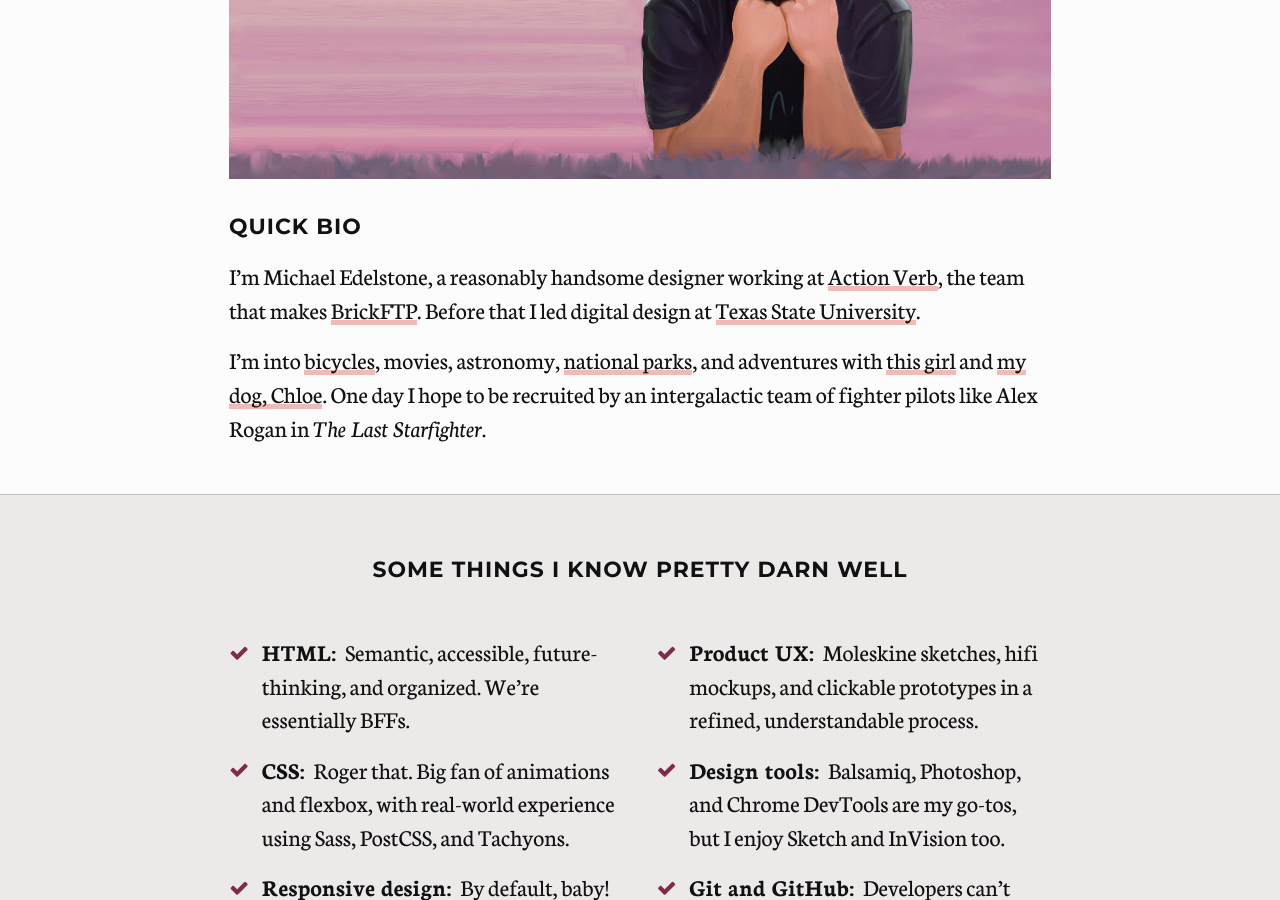
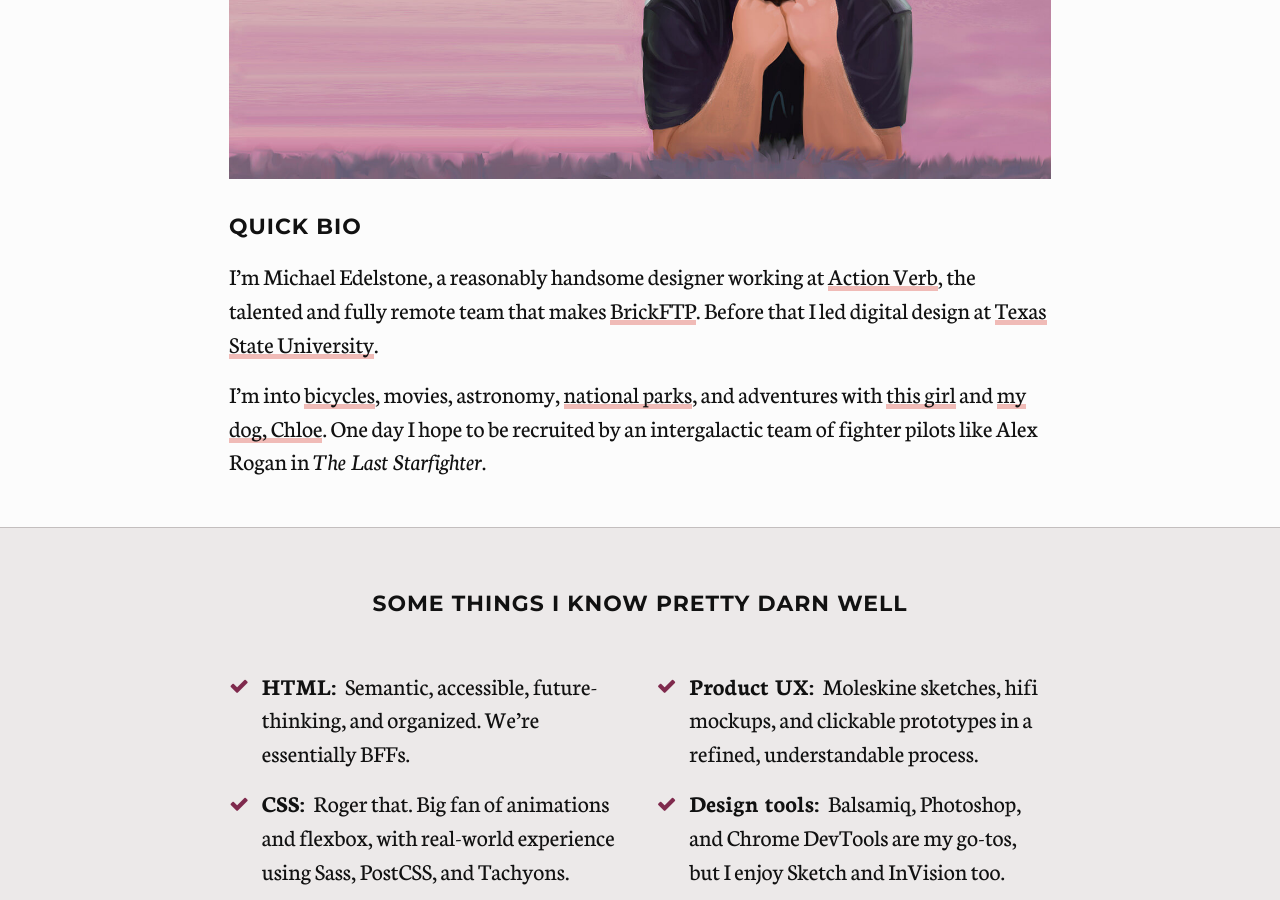
Before and after one commit to edelstone/my-website, a Jekyll site: the page built from about.html, in a window 1280 px wide and 900 px high, scrolled down 446 px. Built offline with Jekyll 4.4.1, drawn with Linux system fonts in a browser that asks for light colours; nearby versions of some CDN libraries; comment, search, counter and statistics services are not loaded.

Commit message:
adds info about Action Verb team

```diff
--- a/about.html
+++ b/about.html
@@ -20,7 +20,7 @@ button-next-link: /portfolio
 
 		<div class="text-intro">
 			<h2>Quick bio</h2>
-			<p>I’m Michael Edelstone, a reasonably handsome designer working at <a href="https://actionverb.com/">Action Verb</a>, the team that makes <a href="https://brickftp.com/">BrickFTP</a>. Before that I led digital design at <a href="http://umarketing.txstate.edu">Texas State University</a>.</p>
+			<p>I’m Michael Edelstone, a reasonably handsome designer working at <a href="https://actionverb.com/">Action Verb</a>, the talented and fully remote team that makes <a href="https://brickftp.com/">BrickFTP</a>. Before that I led digital design at <a href="http://umarketing.txstate.edu">Texas State University</a>.</p>
 			<p>I&#8217;m into <a href="https://goo.gl/photos/ie1pr1j4v3xoHXW29">bicycles</a>, movies, astronomy, <a href="https://drive.google.com/open?id=18UmsEMmCnD-Nw_pzG3fmYnuURfY&usp=sharing">national parks</a>, and adventures with <a href="https://www.instagram.com/cmzinser/">this girl</a> and <a href="https://goo.gl/photos/fPjx3izDvSSz9euR7">my dog, Chloe</a>. One day I hope to be recruited by an intergalactic team of fighter pilots like Alex Rogan in <i>The Last Starfighter</i>.</p>
 		</div>
 
```
